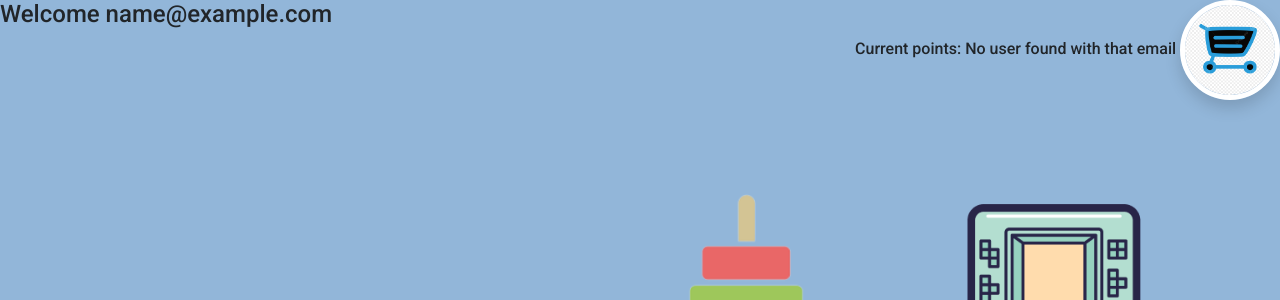
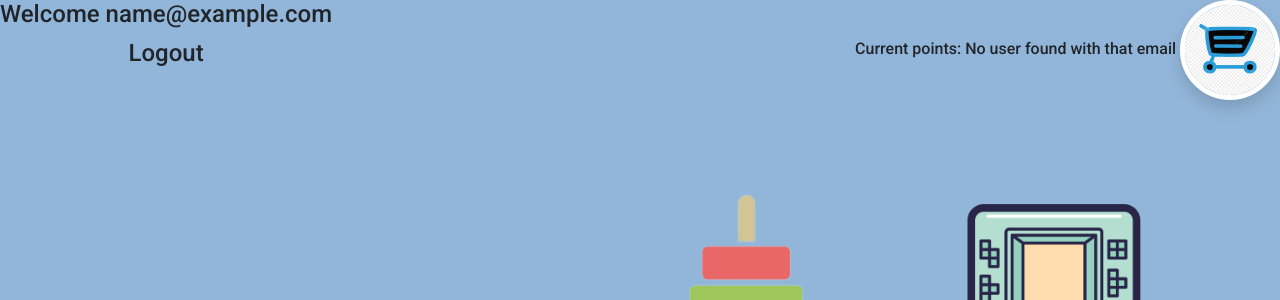
Before and after one commit to taingo-0406/HuTaPlay, a PHP site: page /landing.php in a window 1280 px wide. Shown: the top 300 px of the page. Run offline with PHP 8.4, Linux system fonts and the light colour scheme; the visitor is signed in with stand-in values (Sample User, id 1); data that the repository does not hold is empty; some libraries are stand-ins or nearby versions.

Commit message:
tai update logout button

```diff
--- a/css/landing_example.css
+++ b/css/landing_example.css
@@ -6,7 +6,7 @@ body {
 }
 
 body {
-	background-image: url('../images/background_landing_image.png');
+  background-image: url("../images/background_landing_image.png");
   background-repeat: no-repeat;
   background-attachment: fixed;
   background-size: cover;
@@ -81,9 +81,35 @@ span.circle {
   margin-right: 5px;
   text-align: center;
   width: 100px;
-	font-size : 60px;
+  font-size: 60px;
 }
 
 /* .passed {
 	filter: blur(4px);
 } */
+
+.dropdown {
+  position: relative;
+  display: inline-block;
+}
+
+.dropdown_item {
+  display: none;
+  position: absolute;
+  min-width: 100%;
+}
+
+.dropdown_item a {
+  display: block;
+  color: black;
+  padding: 10px;
+  text-decoration: none;
+}
+
+.dropdown:hover .dropdown_item {
+  display: block;
+}
+
+.dropdown_item a:hover {
+  background-color: #f8f8ff;
+}
--- a/landing.php
+++ b/landing.php
@@ -13,8 +13,7 @@ if (!isset($_SESSION['email'])) {
   <meta charset="UTF-8" />
   <title>Account Settings UI Design</title>
   <meta content="width=device-width, initial-scale=1, maximum-scale=1, user-scalable=no" name="viewport" />
-  <link rel="stylesheet" type="text/css"
-    href="https://stackpath.bootstrapcdn.com/bootstrap/4.3.1/css/bootstrap.min.css" />
+  <link rel="stylesheet" type="text/css" href="https://stackpath.bootstrapcdn.com/bootstrap/4.3.1/css/bootstrap.min.css" />
   <link rel="stylesheet" href="https://stackpath.bootstrapcdn.com/font-awesome/4.7.0/css/font-awesome.min.css" />
   <link rel="stylesheet" type="text/css" href="css/landing_example.css" />
 </head>
@@ -22,8 +21,19 @@ if (!isset($_SESSION['email'])) {
 <body>
   <div class="container">
     <div class="username">
-      <h4 class="text-center">Welcome
-        <?php echo $_SESSION['email']; ?>
+
+      <!-- <?php echo $_SESSION['email']; ?>
+        <div class="dropdown-content">
+          <a>Logout</a>
+        </div> -->
+
+      <div class="dropdown">
+        <h4 class="text-center">Welcome
+          <?php echo $_SESSION['email']; ?>
+          <div class="dropdown_item">
+            <a>Logout</a>
+          </div>
+      </div>
       </h4>
     </div>
 
@@ -43,13 +53,13 @@ if (!isset($_SESSION['email'])) {
 
   <script src="https://cdnjs.cloudflare.com/ajax/libs/jquery/3.2.1/jquery.min.js"></script>
   <script>
-    $(document).ready(function () {
+    $(document).ready(function() {
       //send ajax to check current points of user
       function checkPoints() {
         $.ajax({
           url: 'database/check_current_points.php',
           type: 'GET',
-          success: function (data) {
+          success: function(data) {
             // Update the text on the page
             $('.current-points').text('Current points: ' + data);
           }
```
Lines whose indentation alone changed are shown as unchanged.
